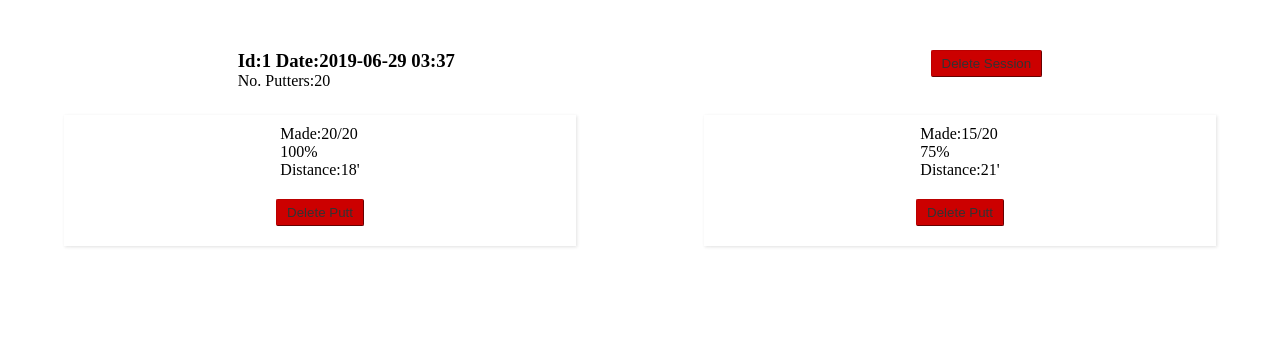
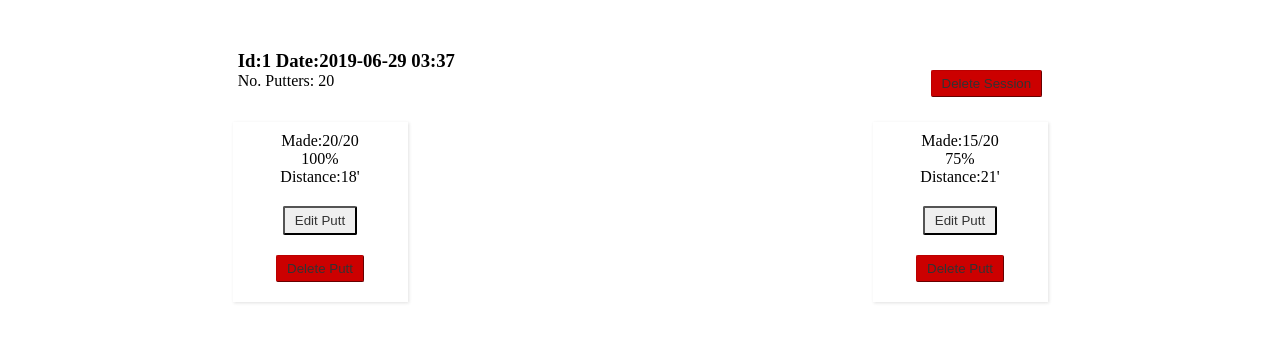
Before and after one commit to jereamon/disc-golf-putts, a Flask app: page /puttsesh/view/1 in a window 1280 px wide. Shown: the part 38-380 px from the top of the page. Run offline with Flask 2, Linux system fonts and the light colour scheme.

Commit message:
Updating and deleting putts works. I'd like to implement deleting putts with ajax but it's a regular post request for now. Time for testing!

```diff
--- a/main.py
+++ b/main.py
@@ -143,7 +143,9 @@ def view_puttsesh_single(sesh_id):
     single_session = PuttSesh.select().where(PuttSesh.id == sesh_id).get()
     associated_putts = Putt.select().where(Putt.putt_sesh == single_session)
 
-    return render_template('view_puttsesh_single.jinja2', single_session=single_session, putts=associated_putts)
+    return render_template('view_puttsesh_single.jinja2',
+                           single_session=single_session,
+                           putts=associated_putts)
 
 
 @app.route('/save_putt', methods=['POST'])
@@ -160,6 +162,21 @@ def save_putt():
                        'save_code': save_code})
 
 
+@app.route('/update_putt', methods=['POST'])
+def update_putt():
+    putt_id = request.form['putt_id']
+    no_putters = request.form['no_putters']
+    new_value = request.form['new_value']
+
+    # putt_to_update = Putt.select().where(Putt.id == putt_id).get()
+    # putt_to_update.putts_made = new_value
+    # putt_to_update.save()
+
+    return json.dumps({'status': 'OK', 'putt_id': putt_id,
+                       'new_value': new_value,
+                       'no_putters': no_putters})
+
+
 if __name__ == "__main__":
     port = int(os.environ.get("PORT", 6789))
     app.run(host='0.0.0.0', port=port, debug=True)
--- a/static/css/main.css
+++ b/static/css/main.css
@@ -137,16 +137,14 @@ input[type=submit]:hover {
 
 .putt-save-container {
     transition: background-color 300ms;
+    padding: 0;
+    margin: 20px;
 }
 
 .putt-save-success {
     display: none;
     font-size: 1.5rem;
-    width: 0px;
-    transition: 300ms;
-    /* background: #009900; */
-    /* border-radius: 3px; */
-    /* padding: 7px 20px; */
+    text-align: center;
 }
 
 /*#endregion CURRENT SESSION TEMPLATE STYLES */
@@ -187,20 +185,27 @@ input[type=submit]:hover {
     box-shadow: var(--main-box-shadow);
     flex-direction: column;
     padding: 10px 0 20px;
+    max-width: 175px;
+    transition: 300ms;
     width: 40%;
 }
 
 .single-putt-info {
     padding: 0 0 20px;
+    text-align: center;
+}
+
+.delete-button, .edit-button {
+    border-radius: 2px;
+    color: var(--dark-grey-font);
+    padding: 5px 10px;
+    transition: var(--transition-time);
 }
 
 .delete-button {
     background: var(--red);
     border: var(--darker-red) outset 1px;
-    border-radius: 2px;
-    color: var(--dark-grey-font);
-    padding: 5px 10px;
-    transition: var(--transition-time);
+    margin: 20px 0 0 0;
 }
 
 .delete-button:hover {
--- a/static/js/view_puttsesh_single.js
+++ b/static/js/view_puttsesh_single.js
@@ -56,3 +56,93 @@ deleteButtons.forEach(function (deleteButton) {
         parentEl.appendChild(delForm)
     })
 })
+
+
+function createUpdateForm(noPutters, puttId) {
+    /** Creates and populates a form with the necessary inputs and classese
+     * to enable async updating of Putt.putts_made.
+     */
+    updateForm = document.createElement('form');
+    updateButton = document.createElement('button');
+    selectInput = document.createElement('select');
+
+    selectInput.classList.add("update-select" + puttId)
+
+    updateButton.classList.add('gen-update-button');
+    updateButton.innerText = 'Update';
+    updateButton.setAttribute('type', 'button');
+
+    for (var i = 0; i < parseInt(noPutters); i++) {
+        option = document.createElement('option')
+        option.innerText = i
+        selectInput.appendChild(option)
+    };
+
+    updateForm.appendChild(selectInput);
+    updateForm.appendChild(updateButton);
+
+    updateForm.setAttribute('role', 'form');
+    updateForm.classList.add('update-form-' + puttId);
+
+    return updateForm
+}
+
+
+$(function () {
+    $('.edit-button').click(function () {
+        var puttId = $(this).parent().attr('putt-id'),
+            noPutters = $('.no_putters').text();
+
+        $(this).parent().next('div').css('display', 'none')
+        $(this).css('display', 'none')
+
+        updateForm = createUpdateForm(noPutters, puttId)
+        $(this).parent().append(updateForm);
+
+        $('.gen-update-button').click(function () {
+            // Had to save these here because inside $.ajax 'this' == the ajax
+            // function.
+            // These are the two elements that were set to display='none' above.
+            var thisDeleteDiv = $(this).parent().parent().next('div'),
+                thisEditButton = $(this).parent().prev(),
+                thisEditContainer = $(this).parent().parent(),
+                thisParentPuttContainer = $(this).parent().parent().parent();
+
+            $.ajax({
+                url: '/update_putt',
+                data: {
+                    'new_value': $('.update-select' + puttId).val(),
+                    'putt_id': puttId,
+                    'no_putters': noPutters
+                },
+                type: "POST",
+                success: function (response) {
+                    console.log(response)
+
+                    parsed_response = JSON.parse(response)
+                    $('.putts-made-' + puttId).text(parsed_response['new_value'])
+
+                    tempP = document.createElement('p')
+                    tempP.innerText = 'Putt Updated!'
+                    tempP.setAttribute('style', 'font-size: 2rem; text-align: center;')
+
+                    thisEditContainer.append(tempP)
+
+                    thisParentPuttContainer.css('background', '#009900')
+                    setTimeout(function () {
+                        tempP.remove()
+                        thisDeleteDiv.css('display', 'block')
+                        thisEditButton.css('display', 'block')
+                        thisParentPuttContainer.css('background', 'none')
+                    }, 2500)
+
+
+                    updateForm.remove()
+                },
+                error: function (error) {
+                    console.log(error)
+                }
+            })
+        })
+    })
+})
--- a/templates/view_puttsesh_single.jinja2
+++ b/templates/view_puttsesh_single.jinja2
@@ -5,7 +5,9 @@
     <div class='outer-container'>
         <div>
             <h3>Id:{{ single_session.id }} Date:{{ single_session.date.strftime('%Y-%m-%d %I:%M')}}</h3>
-            <p>No. Putters:{{ single_session.no_putters }}</p>
+            <p>No. Putters:
+                <span class='no_putters'>{{ single_session.no_putters }}</span>
+            </p>
         </div>
         <div puttsesh-id="{{ single_session.id }}">
             {% if session.get('current_sesh_id') != single_session.id %}
@@ -17,9 +19,12 @@
         {% for putt in putts %}
         <div class='outer-container single-putt-container'>
             <div class='single-putt-info'>
-                <p>Made:{{ putt.putts_made }}/{{ single_session.no_putters}}</p>
+                <p>Made:<span class='putts-made-{{putt.id}}'>{{ putt.putts_made }}</span>/{{ single_session.no_putters}}</p>
                 <p>{{ ((putt.putts_made / single_session.no_putters) * 100) | int }}%</p>
                 <p>Distance:{{ putt.distance }}'</p>
+            </div>
+            <div class='putt-edit-container' puttsesh-id="{{ single_session.id }}" putt-id="{{ putt.id }}">
+                <button class='edit-button'>Edit Putt</button>
             </div>
             <div class='putt-delete-container' puttsesh-id="{{ single_session.id }}" putt-id="{{ putt.id }}">
                 <button class="delete-button">Delete Putt</button>
```
Also changed, not shown: static/js/current_puttsesh.js (+9 -4 lines), putting_db.db.
